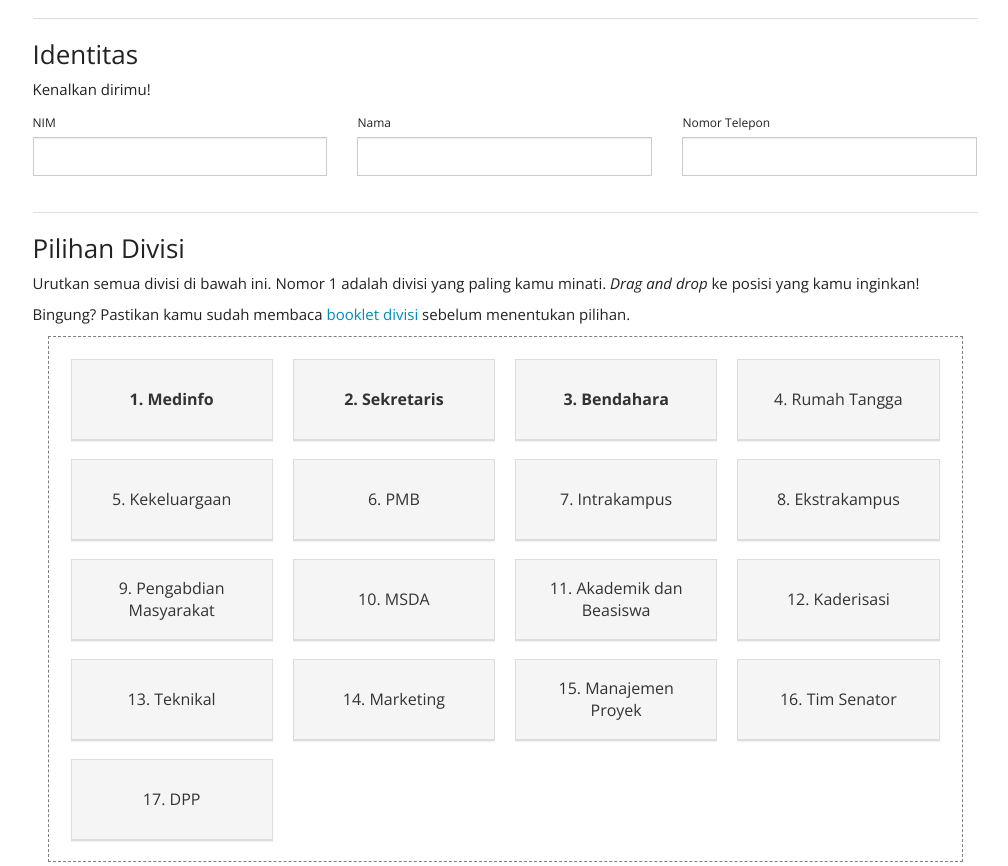
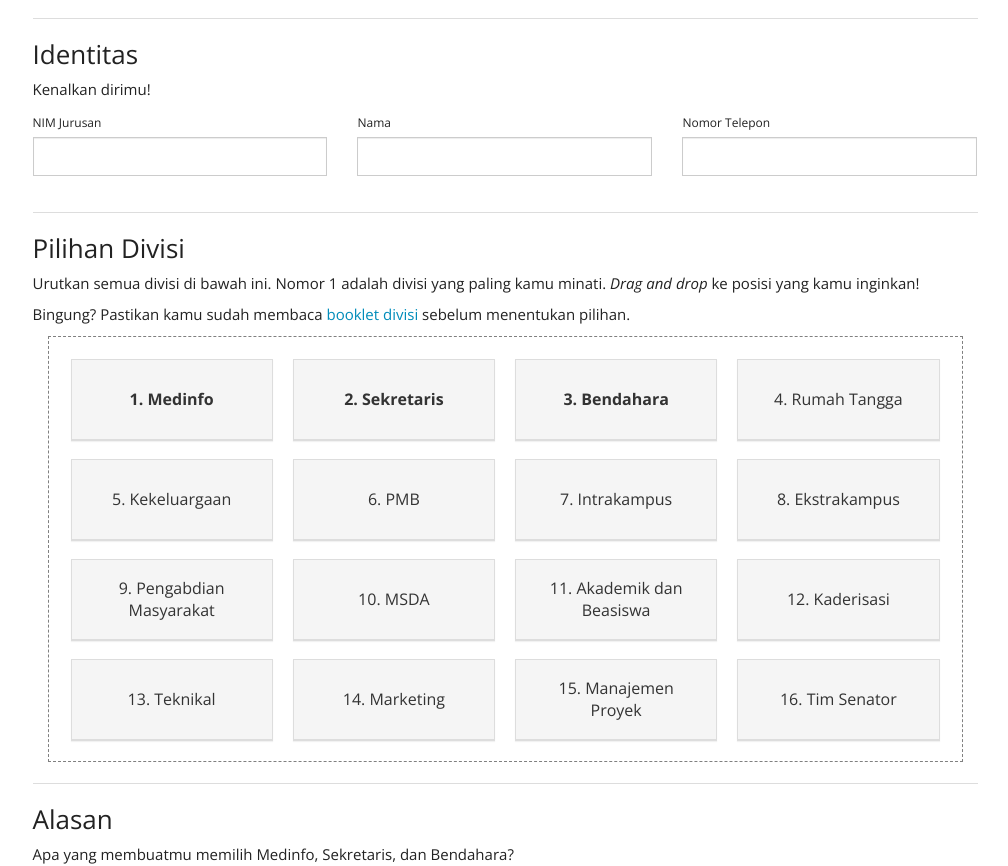
Before and after one commit to msdahmif/staffing, a plain HTML site: page index.html in a window 1280 px wide. Shown: the part 98-964 px from the top of the page, without its empty margins (135-1143 px from the left). Drawn offline with nearby package versions, Linux system fonts and the light colour scheme.

Commit message:
Remove DPP Booklet

```diff
--- a/assets/js/staffing.js
+++ b/assets/js/staffing.js
@@ -15,8 +15,7 @@ $(function() {
         'Teknikal',
         'Marketing',
         'Manajemen Proyek',
-        'Tim Senator',
-        'DPP'
+        'Tim Senator'
     ];
     var divisionItemTemplate =
         '<div class="col-md-3 col-sm-4 col-xs-6 division-item">'
--- a/index.html
+++ b/index.html
@@ -32,7 +32,7 @@
 
             <div class="row">
                 <div class="form-group col-xs-12 col-md-4">
-                    <label class="" for="nim">NIM</label>
+                    <label class="" for="nim">NIM Jurusan</label>
                     <input class="form-control" type="text" name="nim" id="nim" required>
                     <small class="error-validation">Field ini harus diisi</small>
                 </div>
```
Also changed, not shown: 1 other file.
